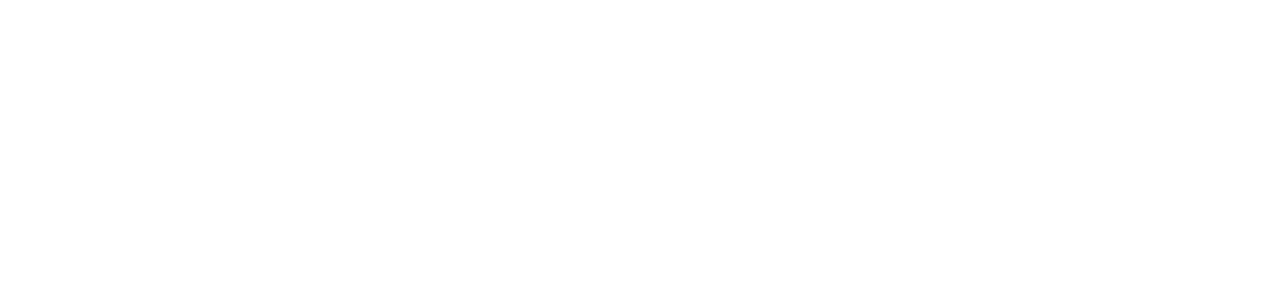
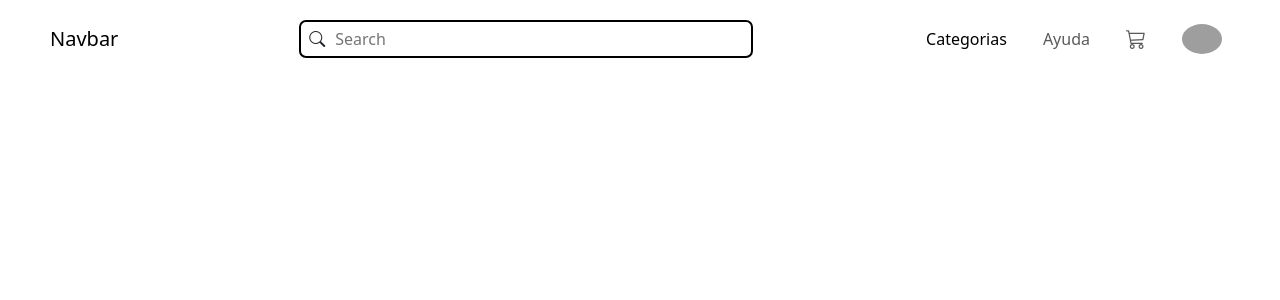
Before and after one commit to luismeza1101/ProyectpFinalDSAM, a React (Vite) app: page /categories in a window 1280 px wide. Before the commit this address had no page. Shown: the top 300 px of the page. Built offline with nearby package versions, Linux system fonts and the light colour scheme; grey boxes are pictures that could not be loaded.

Commit message:
Inicio de la pagina de categorias

```diff
--- a/src/App.tsx
+++ b/src/App.tsx
@@ -2,6 +2,7 @@
 import { BrowserRouter, Route, Routes } from "react-router-dom";
 import Help from "./pages/Help";
 import Home from "./pages/Home";
+import Categories from "./pages/Categories";
 
 function App() {
   return (
@@ -9,6 +10,7 @@
       <Routes>
         <Route path="/" element={<Home />} />
         <Route path="/help" element={<Help />} />
+        <Route path="/categories" element={<Categories />} />
       </Routes>
     </BrowserRouter>
   );
--- /dev/null
+++ b/src/pages/Categories.tsx
@@ -0,0 +1,11 @@
+import Header from "../components/Header"
+
+const Categories = () => {
+  return (
+    <>
+        <Header/>
+    </>
+  )
+}
+
+export default Categories
```
